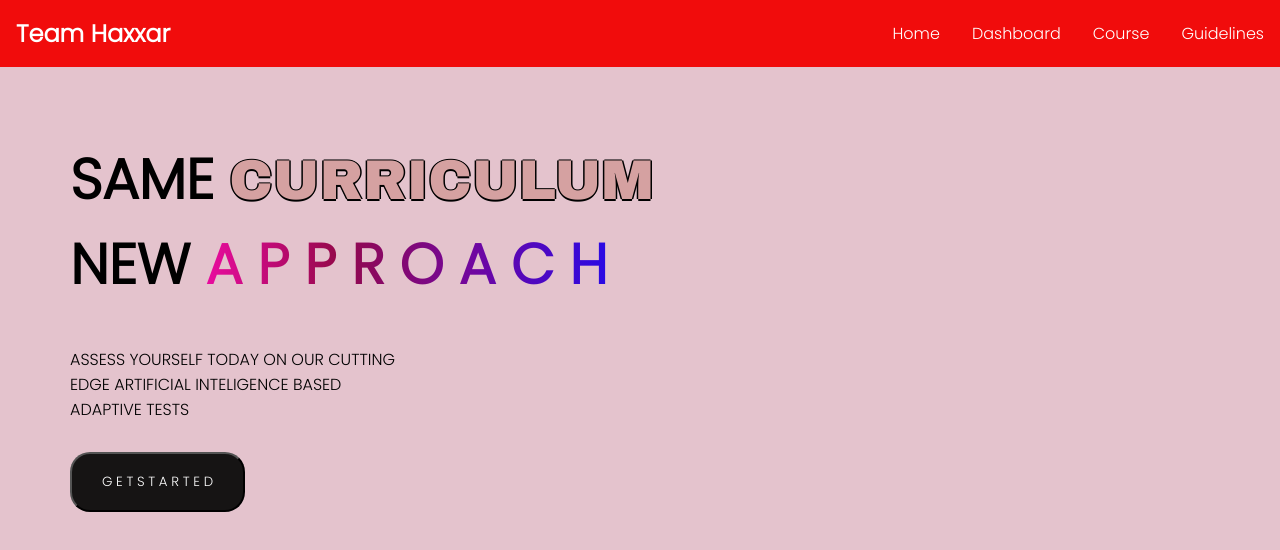
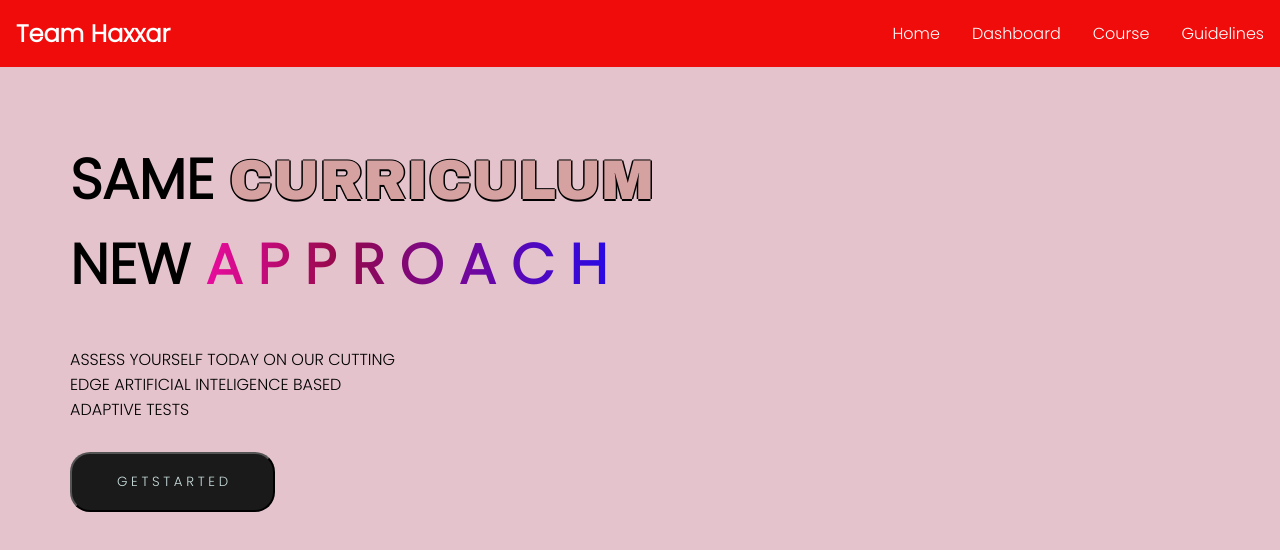
Before and after one commit to okkopaja/haxxar, a React (Create React App) app: page / in a window 1280 px wide. Shown: the top 550 px of the page. Built offline with nearby package versions, Linux system fonts and the light colour scheme.

Commit message:
Add files via upload

```diff
--- a/src/Component/pages/Home.css
+++ b/src/Component/pages/Home.css
@@ -44,14 +44,15 @@
     margin-top: 30px;
     margin-left: 70px;
     border-radius: 20px;
-    background-color:  rgb(22, 20, 20);
-    color: white;
+    background-color:  rgb(25, 26, 25);
+    color: rgb(204, 223, 223);
     cursor: pointer;
-    padding: 18px 30px;
+    padding: 18px 45px;
 
 }
 .btn:hover{
-    background-color:rgb(25, 26, 25);
-    color:rgb(200, 231, 231);
-
+    background-color:rgb(22, 20, 20);
+    color: white;
+    border: #191a17;
+    padding: 20px 50px;
 }
```
